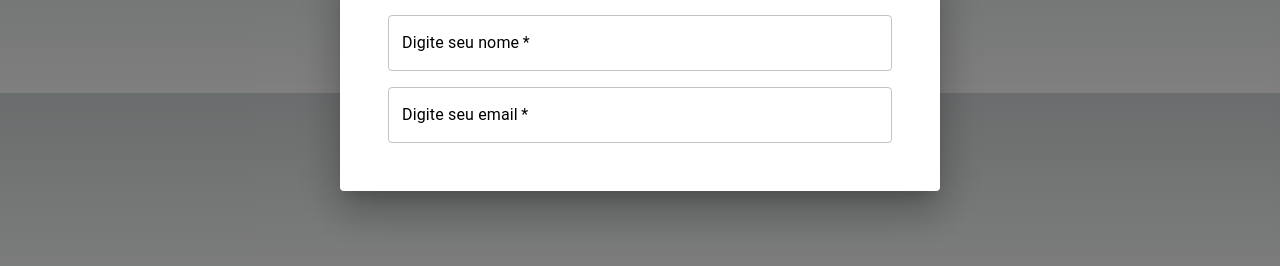
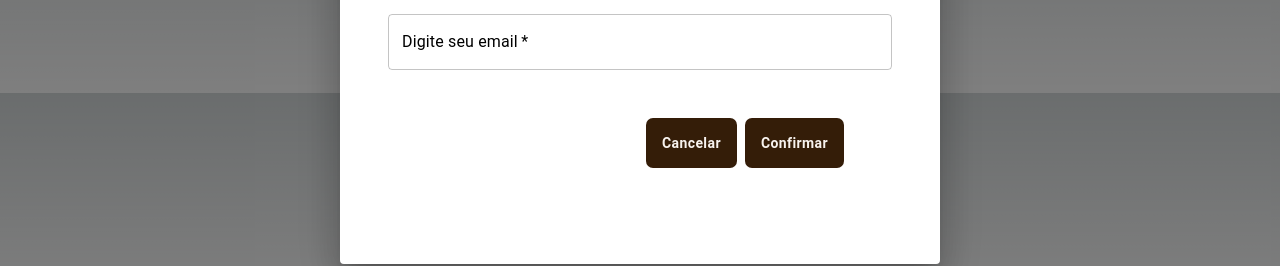
Before and after one commit to Reis567/django_react, a Next.js app: page / in a window 1280 px wide. Shown: the part 321-587 px from the top of the page. Built offline with nearby package versions, Linux system fonts and the light colour scheme; no server answers.

Commit message:
buttons of actions

```diff
--- a/src/app/page.tsx
+++ b/src/app/page.tsx
@@ -30,6 +30,14 @@ export default function Home() {
             />
           </Grid>
         </Grid>
+        <DialogActions sx={{padding: '48px'}}>
+          <Button variant="outlined">
+            Cancelar
+          </Button>
+          <Button variant="outlined">
+            Confirmar
+          </Button>
+        </DialogActions>
       </Dialog>
     </div>
   );
```
